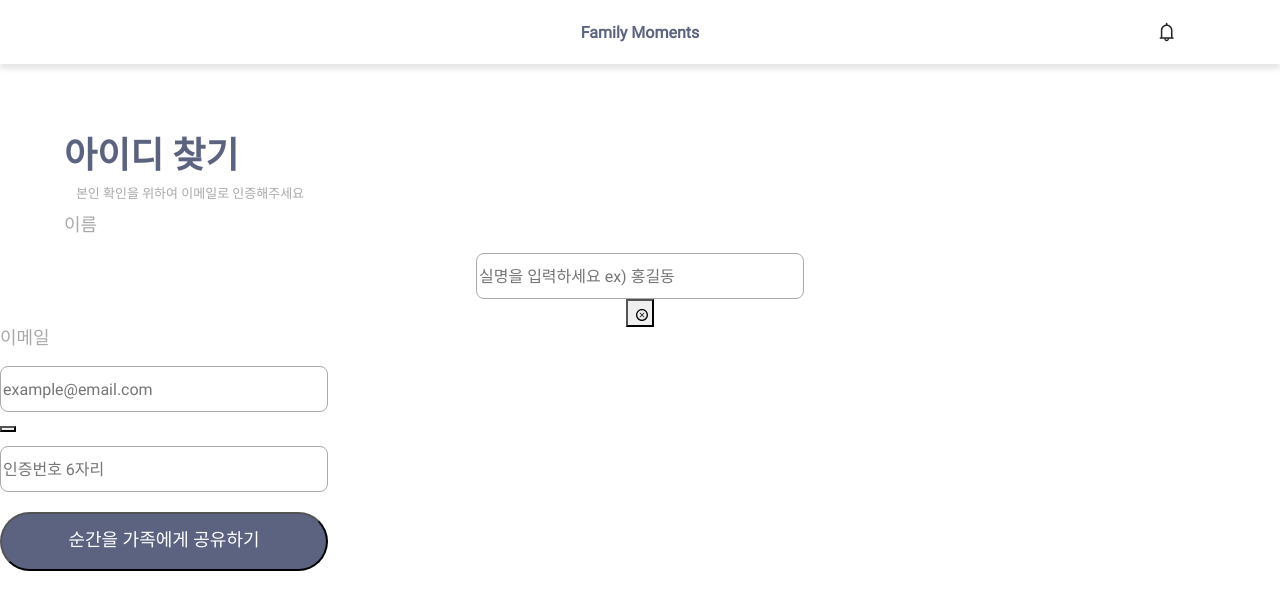
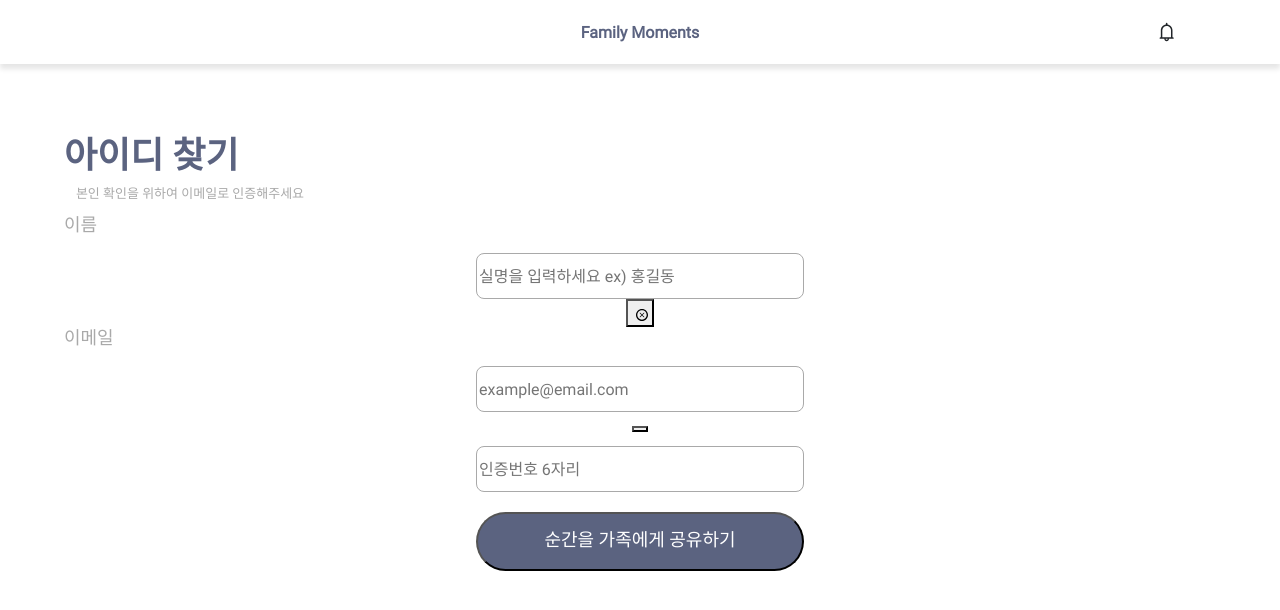
Before and after one commit to familymoments/Front, a React (Create React App) app in the folder front/: page /findid in a window 1280 px wide. Shown: the top 610 px of the page. Built offline with nearby package versions, Linux system fonts and the light colour scheme.

Commit message:
[refactor] 로그인 화면 퍼블리싱

```diff
--- a/front/src/pages/Findid/Findid.module.css
+++ b/front/src/pages/Findid/Findid.module.css
@@ -1,11 +1,14 @@
 .top{
     margin-top: 70px;
+    margin-left: auto;
+    margin-right: auto;
     padding-left:5%;
     display: flex;
-    justify-content: flex-start;
+    justify-content: center;
     flex-direction: column;
+
 }
-form{
+.nameform{
     display: flex;
     align-items: center;
     flex-direction: column;
@@ -51,11 +54,36 @@ form{
     line-height: 16px;
 }
 #bottom{
+    padding-left:5%;
+    display: flex;
     text-align: left;
     justify-content: left;
     color: #A9A9A9;
     font-size: 18px;
     font-style: normal;
     font-weight: 400;
-    line-height: 21px; /* 116.667% */
+    line-height: 21px;
 }
+.topname{
+    display: flex;
+    text-align: left;
+    justify-content: left;
+    color: #A9A9A9;
+    font-size: 18px;
+    font-style: normal;
+    font-weight: 400;
+    line-height: 21px;
+}
+
+#findidbutton{
+
+    display: flex;
+    text-align: center;
+    justify-content: center;
+}
+.confirmemail{
+    display: flex;
+    text-align: center;
+    justify-content: center;
+    flex-direction: column;
+}
--- a/front/src/pages/Findid/index.jsx
+++ b/front/src/pages/Findid/index.jsx
@@ -1,4 +1,4 @@
-import { BrowserRouter, Routes, Route, Link, Switch } from 'react-router-dom';
+
 import Header from '../../components/Header';
 import Loginbutton from '../../components/Loginbutton';
 import Styles from './Findid.module.css'
@@ -12,9 +12,9 @@ function Findid(){
         <div className={Styles.top}>
         <h1 id = {Styles.toptext}>아이디 찾기</h1>
         <p id = {Styles.topsmalltext}>본인 확인을 위하여 이메일로 인증해주세요</p>
-        <h2 id ={Styles.bottom}>이름</h2>
+        <h2 className ={Styles.topname}>이름</h2>
         </div>
-        <form>
+        <form className={Styles.nameform}>
 
         <Inputwindow placeholder='실명을 입력하세요 ex) 홍길동'></Inputwindow>
         <button className = {Styles.deletebutton} type = "submit"><TiDeleteOutline/></button>
@@ -22,15 +22,17 @@ function Findid(){
 
 
         <h2 id ={Styles.bottom}>이메일</h2>
-        <div>
-        <Inputwindow placeholder = 'example@email.com'></Inputwindow>
-
-        <button></button>
-        </div>
+        <div className={Styles.confirmemail}>
+            <form>
+            <Inputwindow placeholder = 'example@email.com'></Inputwindow>
+            <button></button>
+        </form>
 
         <Inputwindow placeholder = '인증번호 6자리'></Inputwindow>
-        <Loginbutton texts = "순간을 가족에게 공유하기"/>
-
+        </div>
+        <div id = {Styles.findidbutton}>
+        <Loginbutton  texts = "순간을 가족에게 공유하기"/>
+        </div>
         </div>);
 }
 
```
